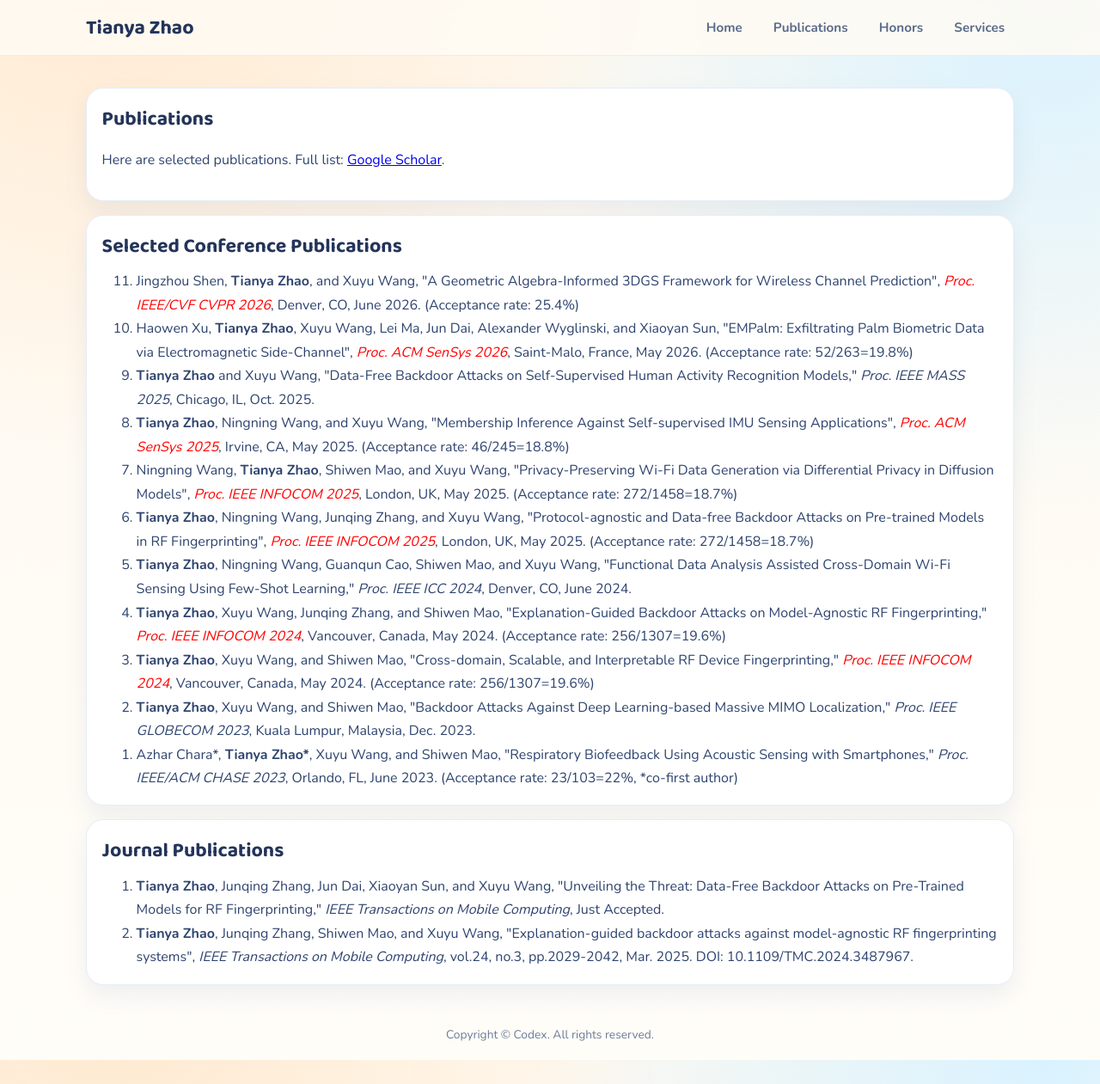
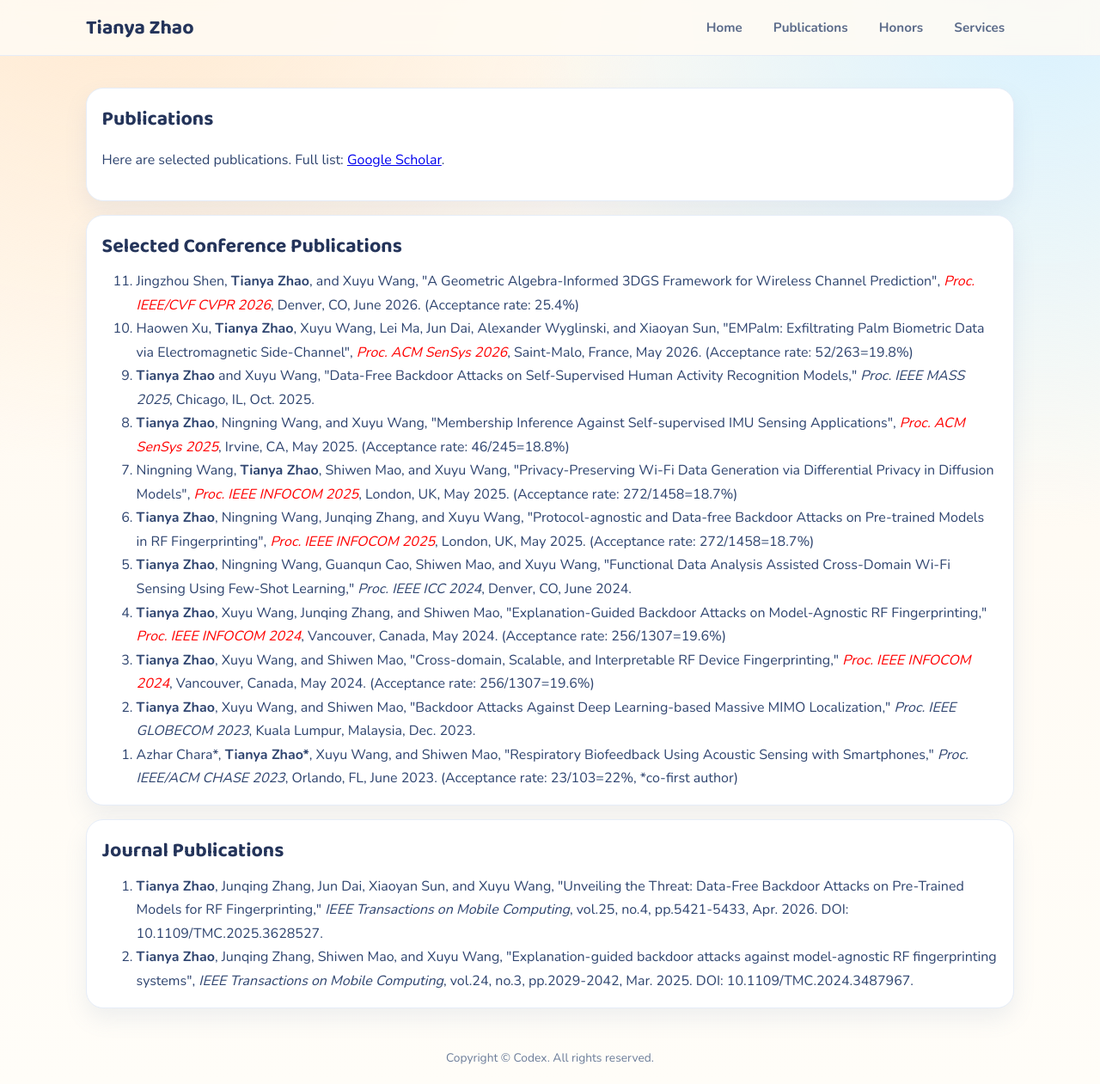
Before and after one commit to Tianyaz97/Tianyaz97.github.io, a Jekyll site: the page built from _pages/publications.md, in a window 1280 px wide and 1261 px high. Shown: the whole window at 86% size. Built offline with Jekyll 4.4.1, drawn with Linux system fonts in a browser that asks for light colours.

Commit message:
update TMC

```diff
--- a/_pages/publications.md
+++ b/_pages/publications.md
@@ -30,7 +30,7 @@ title: "Publications"
 <section class="section-card">
   <h2>Journal Publications</h2>
   <ol>
-    <li><strong>Tianya Zhao</strong>, Junqing Zhang, Jun Dai, Xiaoyan Sun, and Xuyu Wang, "Unveiling the Threat: Data-Free Backdoor Attacks on Pre-Trained Models for RF Fingerprinting," <em>IEEE Transactions on Mobile Computing</em>, Just Accepted.</li>
+    <li><strong>Tianya Zhao</strong>, Junqing Zhang, Jun Dai, Xiaoyan Sun, and Xuyu Wang, "Unveiling the Threat: Data-Free Backdoor Attacks on Pre-Trained Models for RF Fingerprinting," <em>IEEE Transactions on Mobile Computing</em>, vol.25, no.4, pp.5421-5433, Apr. 2026. DOI: 10.1109/TMC.2025.3628527.</li>
     <li><strong>Tianya Zhao</strong>, Junqing Zhang, Shiwen Mao, and Xuyu Wang, "Explanation-guided backdoor attacks against model-agnostic RF fingerprinting systems", <em>IEEE Transactions on Mobile Computing</em>, vol.24, no.3, pp.2029-2042, Mar. 2025. DOI: 10.1109/TMC.2024.3487967.</li>
   </ol>
 </section>
```
